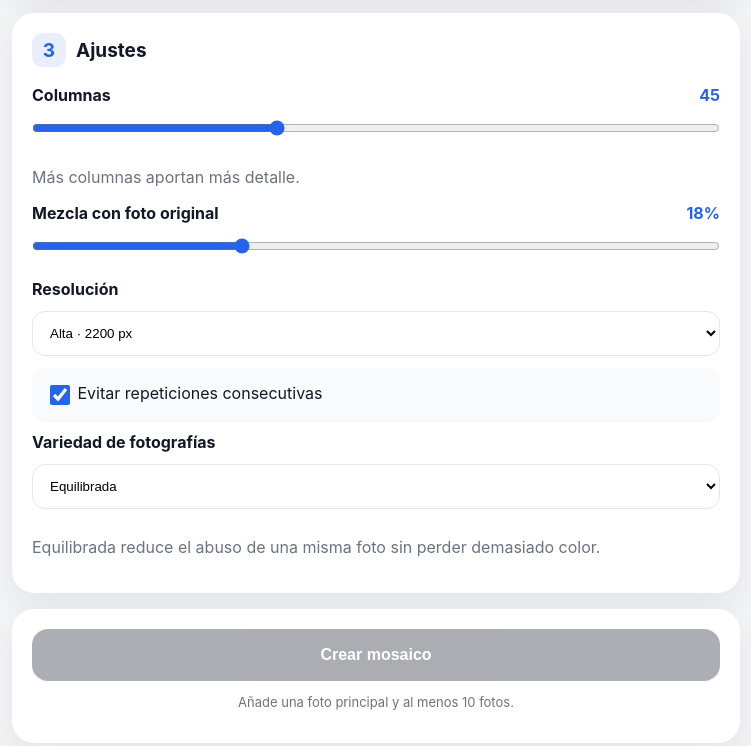
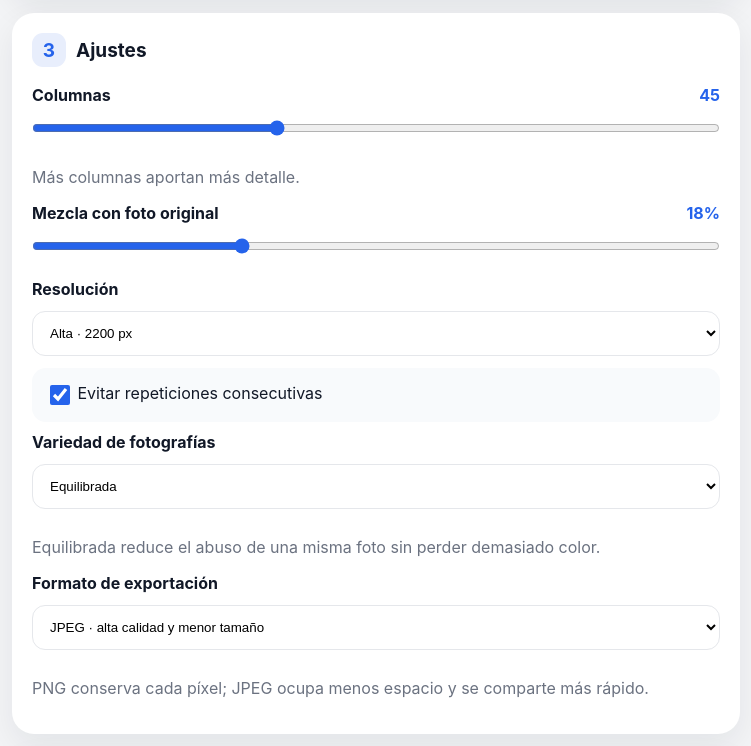
Before and after one commit to agusgonbel-code/Photomosaic, a plain HTML site: page index.html in a window 1280 px wide. Shown: the part 679-1425 px from the top of the page, without its empty margins (264-1015 px from the left). Drawn offline with Linux system fonts and the light colour scheme.

Commit message:
feat: expose export quality choice

```diff
--- a/index.html
+++ b/index.html
@@ -3,6 +3,6 @@
 <body><main class="app"><header><div class="logo">▦</div><div><small>CREADOR DE MOSAICOS</small><h1>PhotoMosaic</h1><p>Convierte una foto en un mosaico creado con tus propias imágenes.</p></div></header>
 <section><h2><b>1</b> Foto principal</h2><label class="upload" for="target"><span>＋</span><strong>Seleccionar foto principal</strong><em>JPG, PNG o imagen de la fototeca</em></label><input id="target" type="file" accept="image/*" hidden><div id="targetBox" class="hidden"><img id="targetPreview"><button id="changeTarget">Cambiar foto</button></div></section>
 <section><h2><b>2</b> Fotos para las teselas</h2><label class="upload" for="tiles"><span>＋</span><strong>Seleccionar 10 o más fotos</strong><em>Puedes elegir muchas a la vez</em></label><input id="tiles" type="file" accept="image/*" multiple hidden><div class="row"><span id="count">0 fotos seleccionadas</span><button id="clear" class="hidden">Vaciar</button></div><div id="strip"></div></section>
-<section><h2><b>3</b> Ajustes</h2><label>Columnas <output id="colsOut">45</output></label><input id="cols" type="range" min="15" max="100" value="45"><p class="hint">Más columnas aportan más detalle.</p><label>Mezcla con foto original <output id="blendOut">18%</output></label><input id="blend" type="range" min="0" max="60" value="18"><label>Resolución</label><select id="resolution"><option value="1400">Estándar · 1400 px</option><option value="2200" selected>Alta · 2200 px</option><option value="3200">Máxima · 3200 px</option></select><label class="check"><input id="avoid" type="checkbox" checked> Evitar repeticiones consecutivas</label><label>Variedad de fotografías</label><select id="diversity"><option value="0">Color más fiel</option><option value="18" selected>Equilibrada</option><option value="36">Usar más fotos</option></select><p class="hint">Equilibrada reduce el abuso de una misma foto sin perder demasiado color.</p></section>
+<section><h2><b>3</b> Ajustes</h2><label>Columnas <output id="colsOut">45</output></label><input id="cols" type="range" min="15" max="100" value="45"><p class="hint">Más columnas aportan más detalle.</p><label>Mezcla con foto original <output id="blendOut">18%</output></label><input id="blend" type="range" min="0" max="60" value="18"><label>Resolución</label><select id="resolution"><option value="1400">Estándar · 1400 px</option><option value="2200" selected>Alta · 2200 px</option><option value="3200">Máxima · 3200 px</option></select><label class="check"><input id="avoid" type="checkbox" checked> Evitar repeticiones consecutivas</label><label>Variedad de fotografías</label><select id="diversity"><option value="0">Color más fiel</option><option value="18" selected>Equilibrada</option><option value="36">Usar más fotos</option></select><p class="hint">Equilibrada reduce el abuso de una misma foto sin perder demasiado color.</p><label>Formato de exportación</label><select id="exportFormat"><option value="jpeg" selected>JPEG · alta calidad y menor tamaño</option><option value="png">PNG · sin pérdidas y archivo mayor</option></select><p class="hint">PNG conserva cada píxel; JPEG ocupa menos espacio y se comparte más rápido.</p></section>
 <section><button id="generate" class="primary" disabled>Crear mosaico</button><p id="message" class="center">Añade una foto principal y al menos 10 fotos.</p><div id="progress" class="hidden" role="status" aria-live="polite" aria-busy="false"><div class="track"><i id="bar"></i></div><p id="progressText" class="center">Preparando…</p><button id="cancel" class="cancel hidden" type="button">Cancelar creación</button></div></section>
 <section id="result" class="hidden"><h2><b>✓</b> Mosaico terminado</h2><div class="canvas"><canvas id="canvas"></canvas></div><div class="actions"><button id="download" class="primary">Guardar imagen</button><button id="again">Crear otro</button></div></section><footer><strong>Privacidad total</strong><br>Las fotos se procesan en tu dispositivo.</footer></main><script src="mosaic-engine.js"></script><script src="generation-controller.js"></script><script src="app.js"></script></body></html>
```
